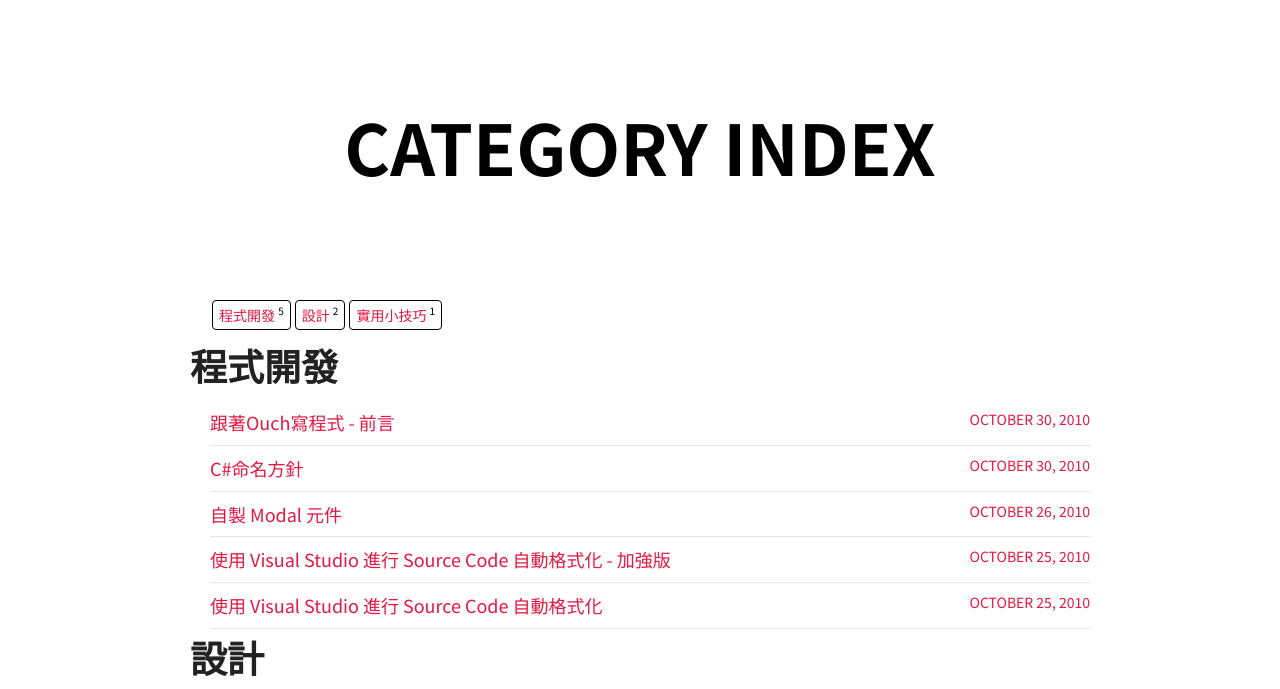
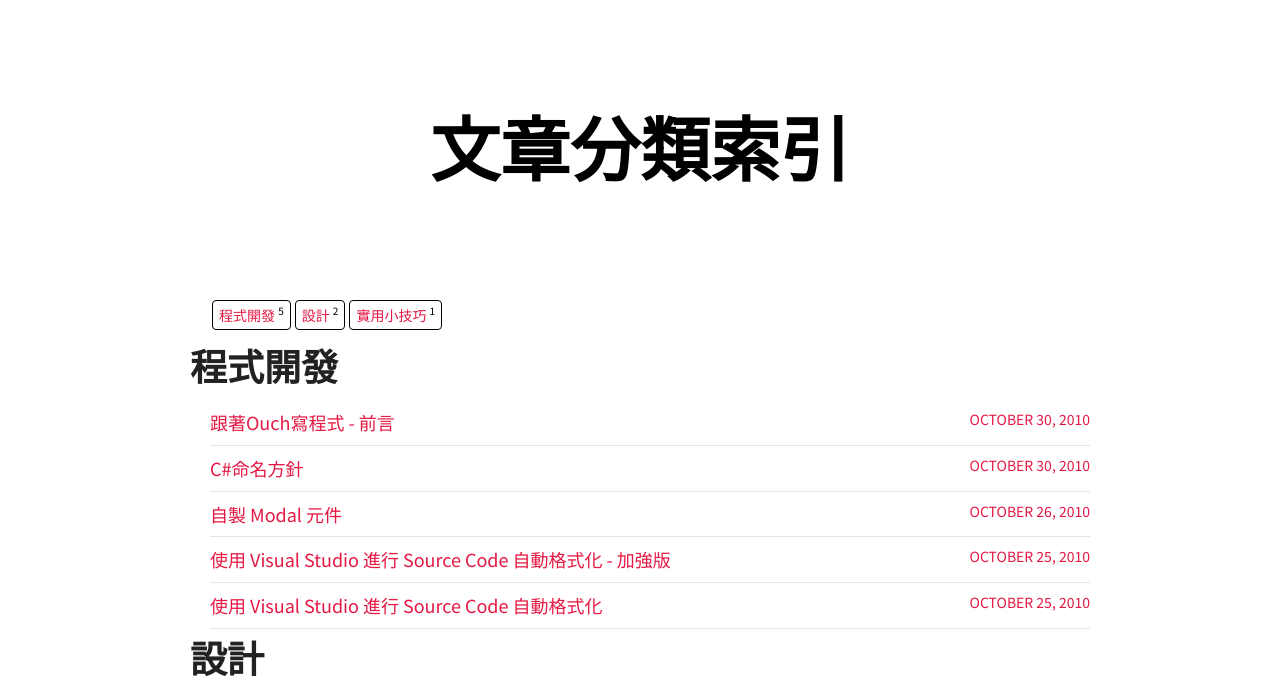
Before and after one commit to Ouch1978/Ouch1978.github.io, a plain HTML site: page categories/index.html in a window 1280 px wide. Shown: the part 83-772 px from the top of the page. Drawn offline with nearby package versions, Linux system fonts and the light colour scheme; a script that the page names is missing.

Commit message:
update categories index

```diff
--- a/categories/index.html
+++ b/categories/index.html
@@ -2,21 +2,21 @@
 <html>
 <head>
 <meta charset="utf-8">
-<title>CATEGORY INDEX &vert; OUCH1978 @ GITHUB</title>
+<title>文章分類索引 &vert; OUCH1978 @ GITHUB</title>
 <meta name="description" content="An archive of posts sorted by categories.">
 <meta name="keywords" content="Categories">
 
 <!-- Twitter Cards -->
 <meta name="twitter:card" content="summary">
 <meta name="twitter:image" content="http://ouch1978.github.io/images/logo.png">
-<meta name="twitter:title" content="Category Index">
+<meta name="twitter:title" content="文章分類索引">
 <meta name="twitter:description" content="An archive of posts sorted by categories.">
 <meta name="twitter:creator" content="@Ouch1978">
 
 <!-- Open Graph -->
 <meta property="og:locale" content="en_US">
 <meta property="og:type" content="article">
-<meta property="og:title" content="Category Index">
+<meta property="og:title" content="文章分類索引">
 <meta property="og:description" content="An archive of posts sorted by categories.">
 <meta property="og:url" content="http://ouch1978.github.io/categories/index.html">
 <meta property="og:site_name" content="Ouch1978 @ Github">
@@ -104,7 +104,7 @@
             </div>
             <div class="notepad-page-title row">
                 <div class="small-12 columns">
-                    <h1>Category Index</h1>
+                    <h1>文章分類索引</h1>
                 </div>
             </div>
         </header>
@@ -196,6 +196,7 @@
 
 
   </ul>
+
 </div>
 </article>
         <div class="cf"></div>
```
